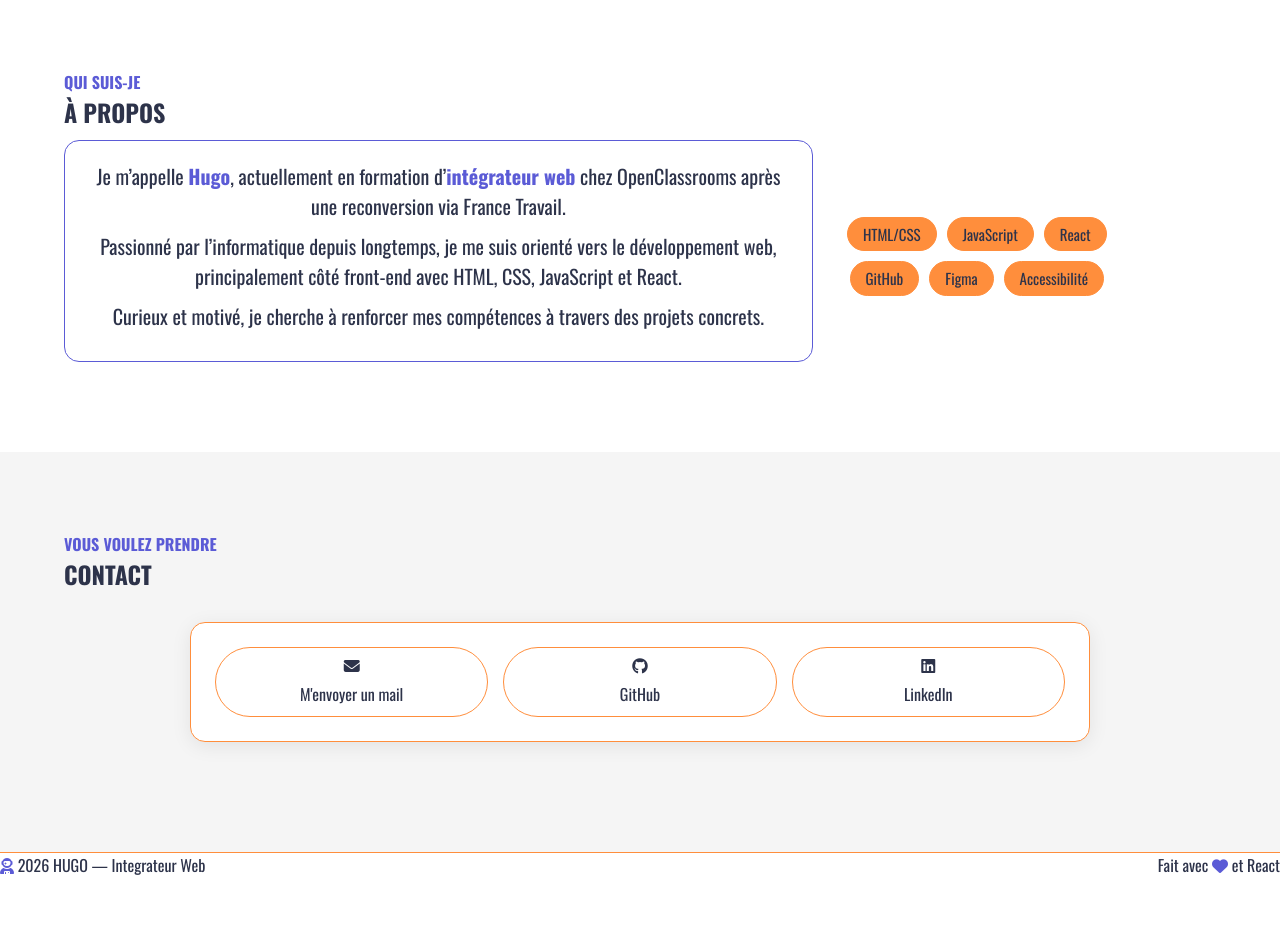
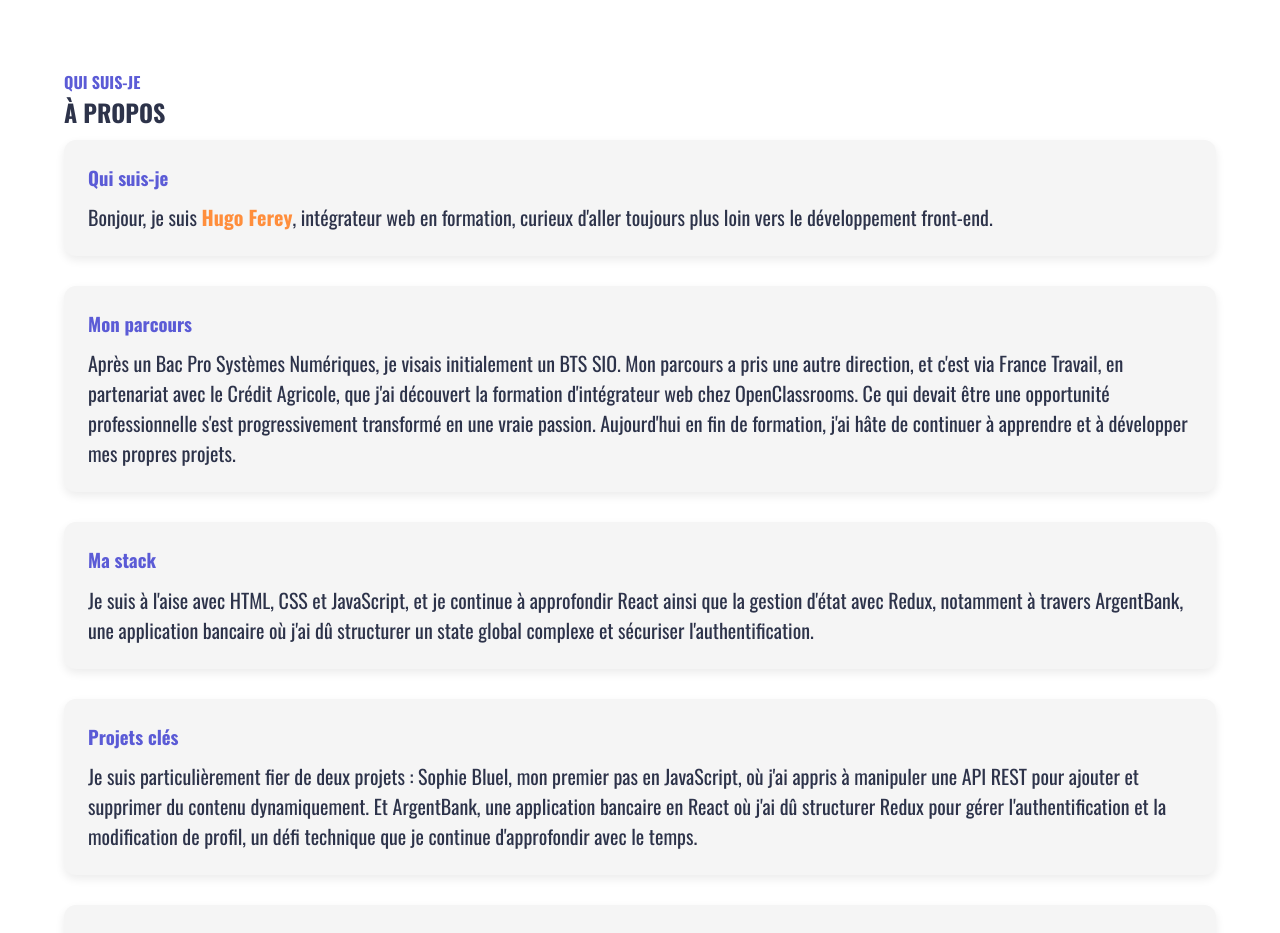
Before and after one commit to donhug/FEREY-HUGO, a React (Vite) app in the folder FEREY-HUGO/: page / in a window 1280 px wide. Shown: the part 1860-2793 px from the top of the page. Before the commit the page ends 2737 px from the top, so only its background shows below. Built offline with nearby package versions, Linux system fonts and the light colour scheme.

Commit message:
feat: ajout d'un composant et modification de textes

```diff
--- a/FEREY-HUGO/src/components/Apropos/appropos.css
+++ b/FEREY-HUGO/src/components/Apropos/appropos.css
@@ -19,22 +19,10 @@
     display: flex;
     flex-direction: column;
 }
-.about-txt{
-    border:1px var(--primary-color) solid;
-    border-radius: 15px;
-    text-align: center;
-    margin: 10px 0;
-}
-.name{
+
+.fort{
     font-weight: bold;
-    color: var(--primary-color);
-}
-.forma{
-    font-weight: bold;
-    color: var(--secondary-color);
-}
-.about-txt p{
-    margin-bottom: 20px;
+    color: var(--tag-color);
 }
 .about-tag{
     display: flex;
@@ -45,14 +33,7 @@
 }
 @media (min-width: 768px) {
     .about-main{
-        flex-direction: row;
         gap: 20px;
-    }
-    .about-txt{
-        width: 100%;
-    }
-    .about-txt p{
-        margin-bottom: 10px;
     }
     .about-tag{
         width: 25%;
@@ -61,12 +42,8 @@
 }
 
 @media (min-width: 1024px) {
-    .about-txt{
-        padding:20px ;
-        width: 65%;
-    }
-    .about-txt p{
-        font-size: 20px;
+    .about-main{
+        gap: 20px;
     }
     .about-tag{
         width: 25%;
--- a/FEREY-HUGO/src/components/Apropos/apropos.jsx
+++ b/FEREY-HUGO/src/components/Apropos/apropos.jsx
@@ -1,8 +1,8 @@
 import './appropos.css'
 import Tag from "../../components/Tag/tag.jsx"
+import Apropostxt from "../aproposSection/apropostexte.jsx";
 
 function Apropos() {
-    const skills = ["HTML/CSS", "JavaScript", "React", "GitHub", "Figma", "Accessibilité"]
     return (
         <section className="section-about" id="section-about">
             <div className="section-inner">
@@ -11,31 +11,31 @@ function Apropos() {
                     <h2>À Propos</h2>
                 </div>
                 <div className="about-main">
-                    <div className="about-txt">
-                        <p>
-                            Je m’appelle <span className="name">Hugo</span>, actuellement en formation
-                            d’<span className="forma">intégrateur web</span>  chez OpenClassrooms après une
-                            reconversion via France Travail.
-                        </p>
-                        <p>
-                            Passionné par l’informatique depuis longtemps, je me suis orienté vers le développement web,
-                            principalement côté front-end avec HTML,
-                            CSS, JavaScript et React.
-                        </p>
-                        <p>
-                            Curieux et motivé, je cherche à renforcer mes compétences à travers des projets concrets.
-                        </p>
-
-                    </div>
-                    <div className="about-tag">
-                        {skills.map((skill, index) =>(
-                            <Tag
-                                key={index}
-                                txt={skill}
-                            />
-                        ))}
-
-                    </div>
+                    <Apropostxt
+                        titre="Qui suis-je"
+                        texte=<>Bonjour, je suis <span className="fort">Hugo Ferey</span>, intégrateur web en formation, curieux d'aller toujours
+                        plus loin vers le développement front-end.</>
+                    />
+                    <Apropostxt
+                        titre="Mon parcours"
+                        texte="Après un Bac Pro Systèmes Numériques, je visais initialement un BTS SIO. Mon parcours a pris une autre direction, et c'est via France Travail, en partenariat avec le Crédit Agricole, que j'ai découvert la formation d'intégrateur web chez OpenClassrooms. Ce qui devait être une opportunité professionnelle s'est progressivement transformé en une vraie passion. Aujourd'hui en fin de formation, j'ai hâte de continuer à apprendre et à développer mes propres projets."
+                    />
+                    <Apropostxt
+                        titre="Ma stack"
+                        texte="Je suis à l'aise avec HTML, CSS et JavaScript, et je continue à approfondir React ainsi que la gestion d'état avec Redux, notamment à travers ArgentBank, une application bancaire où j'ai dû structurer un state global complexe et sécuriser l'authentification."
+                    />
+                    <Apropostxt
+                        titre="Projets clés"
+                        texte="Je suis particulièrement fier de deux projets : Sophie Bluel, mon premier pas en JavaScript, où j'ai appris à manipuler une API REST pour ajouter et supprimer du contenu dynamiquement. Et ArgentBank, une application bancaire en React où j'ai dû structurer Redux pour gérer l'authentification et la modification de profil, un défi technique que je continue d'approfondir avec le temps."
+                    />
+                    <Apropostxt
+                        titre="Ma façon de travailler"
+                        texte="Mon approche est avant tout pratique : je préfère comprendre les bases solidement, puis apprendre en manipulant, en me trompant et en recommençant jusqu'à bien saisir le sujet. J'attache aussi une grande importance aux détails, qu'il s'agisse d'accessibilité, de performance ou de la qualité du code."
+                    />
+                    <Apropostxt
+                        titre="Et après?"
+                        texte="Je suis aujourd'hui ouvert à un premier poste, qui me permettrait de continuer à progresser en développement front-end, idéalement au sein d'une équipe où je pourrais apprendre au contact de profils plus expérimentés tout en continuant à explorer mes propres projets de mon côté. À court terme, je garde aussi un vif intérêt pour la cybersécurité, un domaine vers lequel j'aimerais évoluer au fil de mon parcours."
+                    />
                 </div>
             </div>
 
--- /dev/null
+++ b/FEREY-HUGO/src/components/aproposSection/apropostexte.css
@@ -0,0 +1,20 @@
+.apropossection{
+    display: flex;
+    flex-direction: column;
+    gap: 10px;
+    margin-top: 10px;
+    background: var(--background-color);
+    border-radius: 12px;
+    box-shadow: 0 4px 10px rgba(0, 0, 0, 0.08);
+    padding: 1.5rem;
+}
+
+.apropossection h3{
+    color:var(--secondary-color);
+}
+
+@media (min-width: 1024px) {
+    .apropossection-txt{
+        font-size: 20px;
+    }
+}
--- /dev/null
+++ b/FEREY-HUGO/src/components/aproposSection/apropostexte.jsx
@@ -0,0 +1,14 @@
+import './apropostexte.css'
+
+function Apropostxt(props) {
+    return (
+        <div className="apropossection">
+            <h3>{props.titre}</h3>
+
+            <div className="apropossection-txt">
+                {props.texte}
+            </div>
+        </div>
+    )
+}
+export default Apropostxt
--- a/FEREY-HUGO/src/pages/Projet/Projet.css
+++ b/FEREY-HUGO/src/pages/Projet/Projet.css
@@ -17,7 +17,6 @@
     margin-bottom: 60px;
 }
 .projet-info{
-    /*border:1px var(--border-color) solid ;*/
     border-radius: 30px;
     padding: 20px;
 }
```
Also changed, not shown: FEREY-HUGO/src/data/projet.json (+12 -12 lines).
